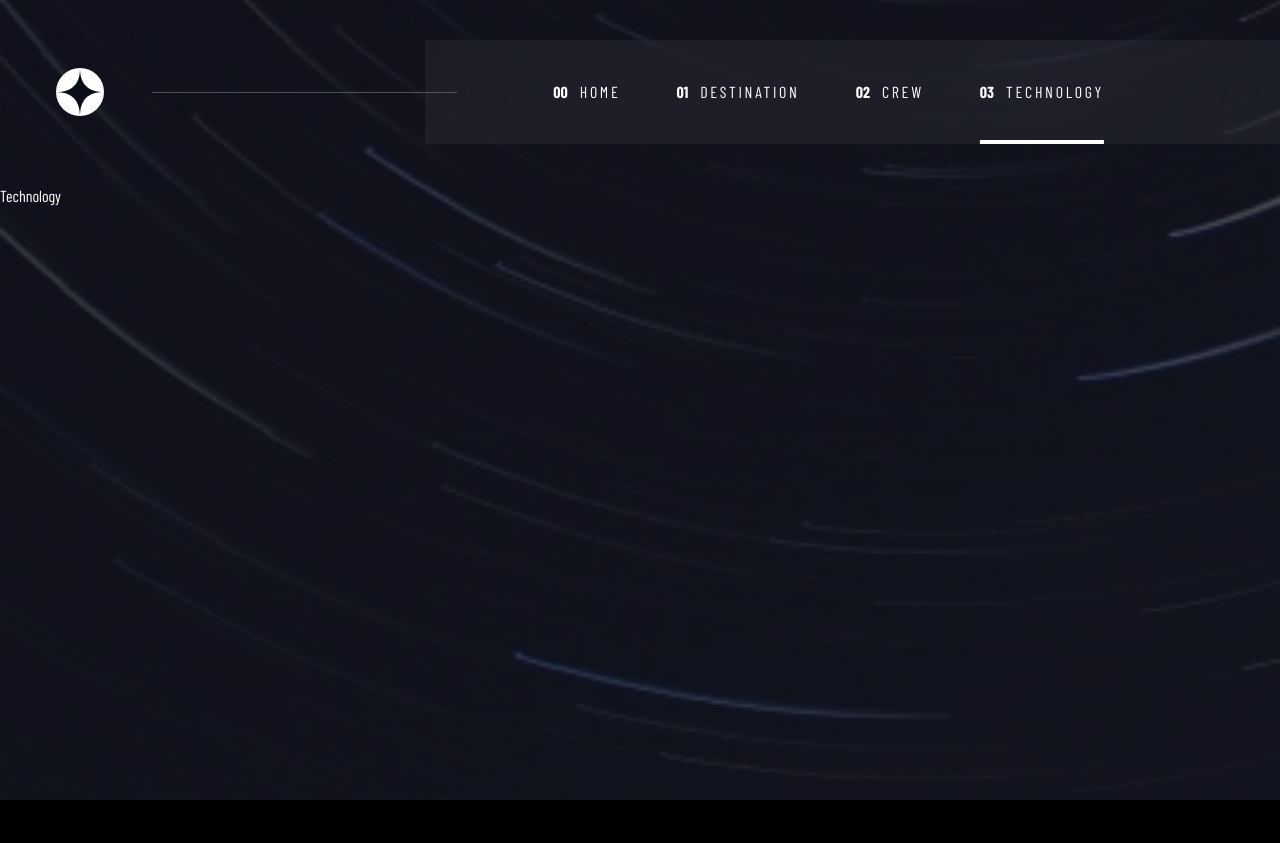
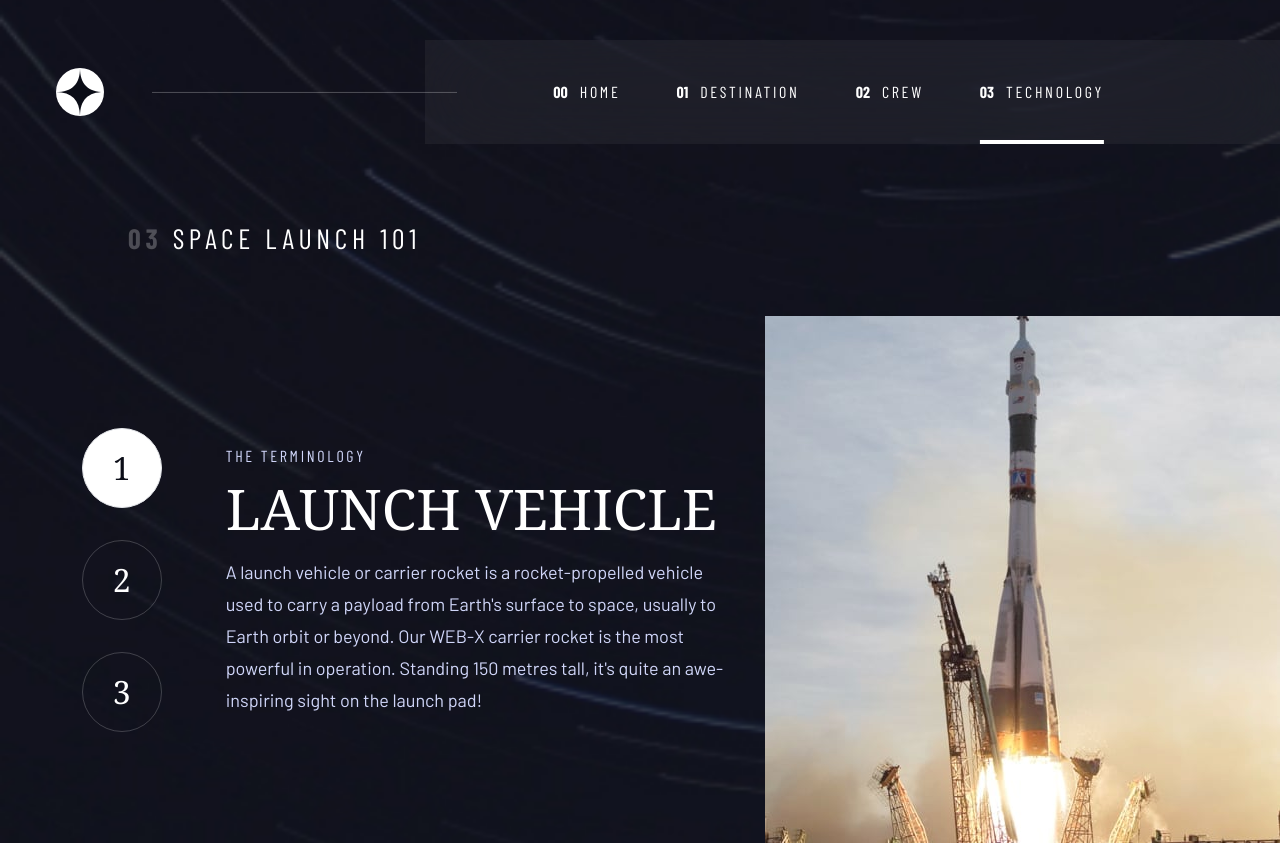
Before and after one commit to FESTUSNIX/space-tourism-frontend-mentor, a React (Create React App) app: page /technology in a window 1280 px wide. Before the commit the page ends 800 px from the top, so only its background shows below. Built offline with nearby package versions, Linux system fonts and the light colour scheme; a web font is replaced by a local one.

Commit message:
Technology page finished

```diff
--- a/src/components/PageTitle.tsx
+++ b/src/components/PageTitle.tsx
@@ -5,8 +5,8 @@ type Props = {
 
 export const PageTitle = ({ children, pageNumber }: Props) => {
 	return (
-		<h3 className='md:wrapper mx-8 mb-8 w-full text-base uppercase tracking-[2.7px] max-md:text-center md:mt-10 md:mb-16 md:self-start md:text-xl md:tracking-[3.38px] lg:mb-16 lg:text-[28px] lg:tracking-[4.72px]'>
+		<h2 className='md:wrapper mx-8 mb-8 w-full text-base uppercase tracking-[2.7px] max-md:text-center md:mt-10 md:mb-16 md:self-start md:text-xl md:tracking-[3.38px] lg:mb-16 lg:text-[28px] lg:tracking-[4.72px]'>
 			<span className='font-bold text-white/25'>0{pageNumber}</span> {children}
-		</h3>
+		</h2>
 	)
 }
--- a/src/pages/Crew.tsx
+++ b/src/pages/Crew.tsx
@@ -1,4 +1,4 @@
-import React, { useState } from 'react'
+import { useState } from 'react'
 import { PageTitle } from '../components'
 import { data } from '../data/data'
 
@@ -22,7 +22,7 @@ export const Crew = () => {
 
 				<div className='flex flex-col items-center md:mb-4 xl:mb-8 xl:items-start'>
 					<div className='mb-8 flex gap-4 text-sm uppercase tracking-[2.36px] text-secondary md:order-1 md:mb-10 md:mt-10 md:text-base xl:mb-12 xl:gap-6'>
-						{data?.crew.map((crewMember, index: number) => (
+						{data?.crew.map((item, index: number) => (
 							<span
 								key={index}
 								className={`cursor-pointer rounded-full p-1.5 lg:p-2 ${
@@ -32,7 +32,7 @@ export const Crew = () => {
 						))}
 					</div>
 
-					<h2 className='font-serif uppercase text-white/50 md:mb-4 md:text-2xl lg:mb-8 lg:text-[32px]'>{crew.role}</h2>
+					<h3 className='font-serif uppercase text-white/50 md:mb-4 md:text-2xl lg:mb-8 lg:text-[32px]'>{crew.role}</h3>
 
 					<div className='text-center xl:text-start'>
 						<h1 className='mb-4 font-serif text-2xl uppercase md:mb-6 md:text-[40px] lg:mb-12 lg:text-[56px]'>
--- a/src/pages/Destinations.tsx
+++ b/src/pages/Destinations.tsx
@@ -17,14 +17,14 @@ export const Destinations = () => {
 				<div className='flex flex-col items-center lg:items-start'>
 					<div className='mb-8 flex gap-7 text-sm uppercase tracking-[2.36px] text-secondary md:mb-10 md:gap-8 md:text-base md:tracking-[2.7px] lg:mb-12'>
 						{data?.destinations.map((destination, index: number) => (
-							<h2
+							<h3
 								key={destination.name}
 								onClick={() => setCurrentPage(index)}
 								className={`cursor-pointer border-b-[3px] py-1.5 duration-300 ${
 									index === currentPage ? 'border-white' : 'border-b-transparent hover:border-white/50'
 								}`}>
 								{destination.name}
-							</h2>
+							</h3>
 						))}
 					</div>
 
--- a/src/pages/Technology.tsx
+++ b/src/pages/Technology.tsx
@@ -1,5 +1,51 @@
-import React from 'react'
+import { useState } from 'react'
+import { PageTitle } from '../components'
+import { data } from '../data/data'
+import useResponsive from '../hooks/useResponsive'
 
 export const Technology = () => {
-	return <div className='technology'>Technology</div>
+	const { isLG } = useResponsive()
+	const [currentPage, setCurrentPage] = useState<number>(0)
+	const technology = data.technology[currentPage]
+
+	return (
+		<div className='technology flex grow flex-col items-center'>
+			<PageTitle pageNumber={3}>space launch 101</PageTitle>
+
+			<div className='2xl:wrapper flex w-full grow flex-col items-center lg:flex-row-reverse lg:gap-12'>
+				<div className='w-full xl:w-auto xl:shrink-0 xl:grow 2xl:shadow-lg'>
+					<img src={isLG ? technology.images.portrait : technology.images.landscape} alt='' className='w-full' />
+				</div>
+
+				<div className='wrapper flex flex-col items-center lg:ml-20 lg:max-xl:items-start xl:ml-32 xl:flex-row xl:gap-16 2xl:ml-0'>
+					<div className='my-8 flex items-center gap-4 md:my-12 lg:mt-0 lg:mb-12 xl:mb-0 xl:flex-col xl:gap-8'>
+						{data?.technology.map((item, index: number) => (
+							<span
+								key={index}
+								className={`grid h-10 w-10 cursor-pointer place-items-center rounded-full border font-serif md:h-[60px] md:w-[60px] md:text-2xl lg:h-20 lg:w-20 lg:text-[32px] ${
+									currentPage === index ? 'bg-white text-dark' : 'border-white/20 duration-300 hover:border-white'
+								}`}
+								onClick={() => setCurrentPage(index)}>
+								{index + 1}
+							</span>
+						))}
+					</div>
+
+					<div className='text-center lg:shrink-0 lg:text-start xl:inline-block'>
+						<h2 className='mb-1.5 text-sm uppercase tracking-[2.36px] text-secondary md:mb-4 md:text-base md:tracking-[2.7px] lg:mb-6'>
+							the terminology
+						</h2>
+
+						<h1 className='mb-4 font-serif text-2xl uppercase md:mb-6 md:text-[40px] lg:mb-8 lg:min-w-max lg:text-[56px]'>
+							{technology.name}
+						</h1>
+
+						<p className='mb-7 flex max-w-prose font-sans text-[15px] leading-7 text-secondary md:mb-0 md:max-w-[50ch] md:text-base lg:text-lg lg:leading-8'>
+							{technology.description}
+						</p>
+					</div>
+				</div>
+			</div>
+		</div>
+	)
 }
```
Also changed, not shown: src/assets/technology/image-launch-vehicle-landscape.jpg.
